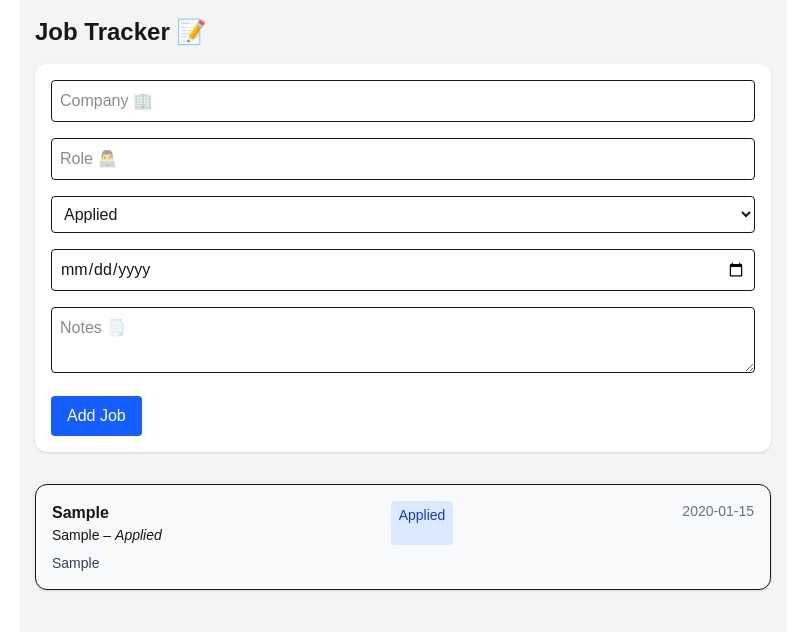
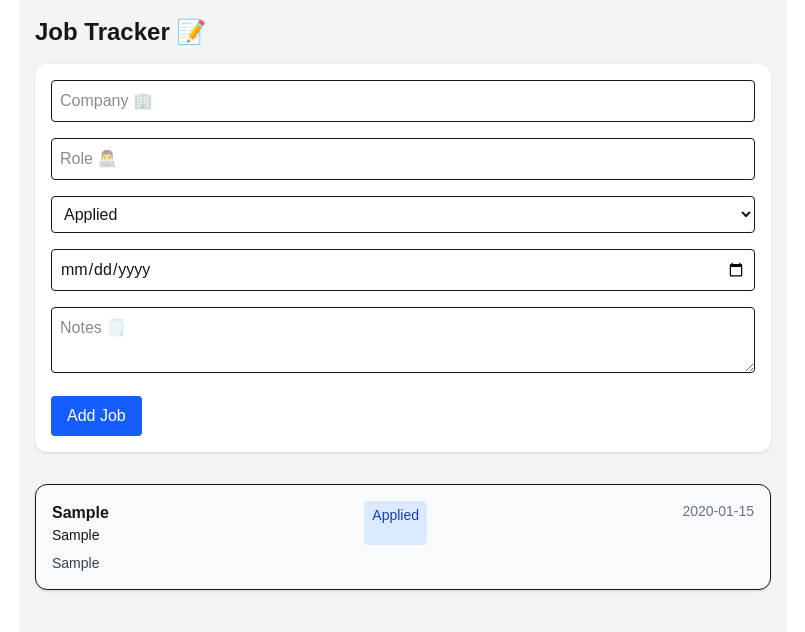
Before and after one commit to garbanzo2411/job-tracking-app, a Next.js app in the folder job-tracker-app/: page / in a window 1280 px wide. Both pictures are taken after typing "Sample", "Sample", "2020-01-15", "Sample" into the empty fields and a click on the button "Add Job". Shown: the top 632 px of the page, without its empty margins (237-1042 px from the left). Built offline with nearby package versions, Linux system fonts and the light colour scheme.

Commit message:
removed repeat application status

```diff
--- a/job-tracker-app/src/app/page.tsx
+++ b/job-tracker-app/src/app/page.tsx
@@ -63,7 +63,7 @@ export default function Home() {
             <div className="flex justify-between">
               <div>
                 <h2 className="font-semibold">{job.company}</h2>
-                <p className="text-sm">{job.role} – <span className="italic">{job.status}</span></p>
+                <p className="text-sm">{job.role}</p>
               </div>
               <div className = {`px-2 py-1 rounded text-sm font-medium ${statusStyles[job.status]}`}>
                 {job.status}
```
